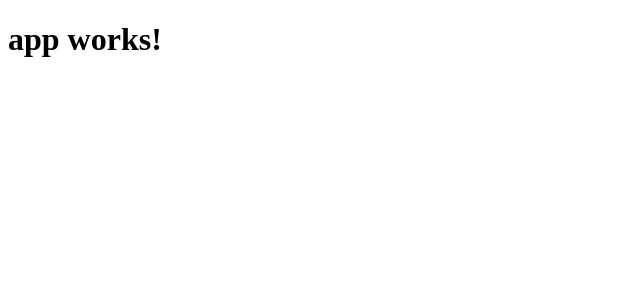
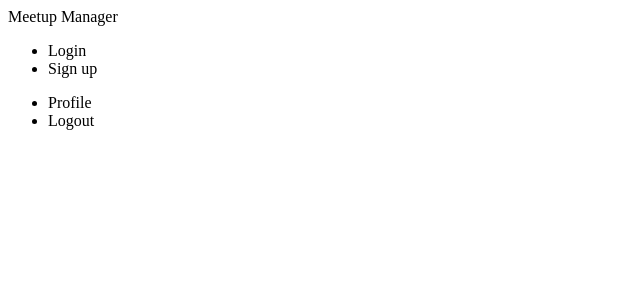
Before and after one commit to nyandiekaFelix/Auth0-MEAN, an Angular app: page / in a window 1280 px wide. Shown: the top 300 px of the page, without its empty margins (0-640 px from the left). Built offline with nearby package versions, Linux system fonts and the light colour scheme.

Commit message:
[feat]: create simple nav

```diff
--- a/src/app/app.component.html
+++ b/src/app/app.component.html
@@ -1,4 +1,19 @@
-<h1>
-  {{title}}
-</h1>
+<div ng-controller="navCtrl" class="navbar navbar-inverse navbar-static-top">
+    <div class="navbar-header">
+        <a class="navbar-brand" >Meetup Manager</a>
+    </div>
+
+    <!--If not authenticated-->
+    <ul  class="nav navbar-nav pull-right">
+        <li><a >Login</a></li>
+        <li><a >Sign up</a></li>
+    </ul>
+
+    <!--If authenticated-->
+    <ul  class="nav navbar-nav pull-right">
+        <!--<li><a ></a></li>-->
+        <li><a >Profile</a></li>
+        <li><a >Logout</a></li>
+    </ul>
+</div>
 <router-outlet></router-outlet>
--- a/src/styles.css
+++ b/src/styles.css
@@ -1 +1,8 @@
 /* You can add global styles to this file, and also import other style files */
+body, html{
+    height: 100%;
+    width: 100%;
+}
+a:hover{
+    cursor: pointer;
+}
```
